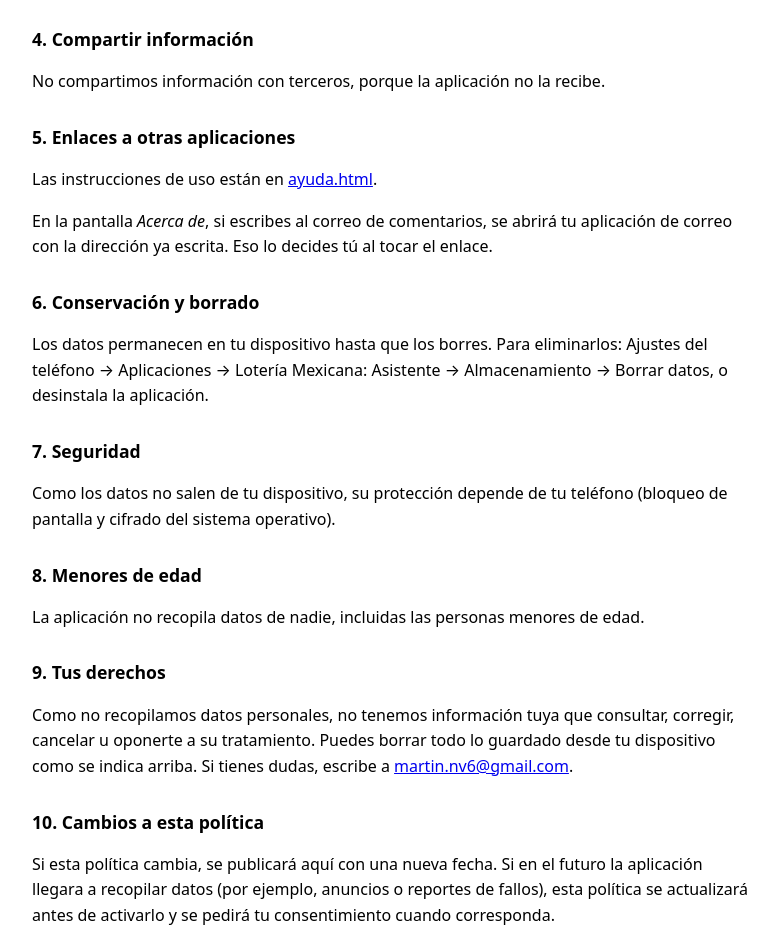
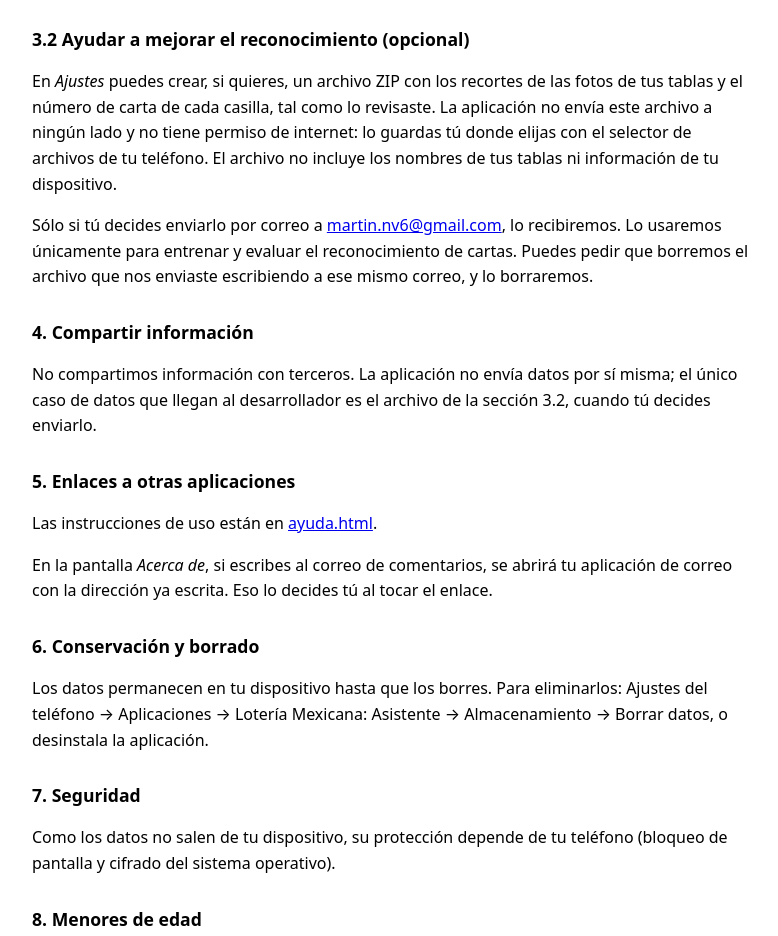
Before and after one commit to martinnv6/loteria-privacidad, a plain HTML site: page index.html in a window 1280 px wide. Shown: the part 1030-1966 px from the top of the page, without its empty margins (248-1026 px from the left). Drawn offline with Linux system fonts and the light colour scheme.

Commit message:
Política: exportación voluntaria de recortes (3.2), compromiso de borrado y fecha

```diff
--- a/index.html
+++ b/index.html
@@ -18,7 +18,7 @@
 <p><strong>Aplicación:</strong> Lotería Mexicana: Asistente (paquete <code>com.martinnv6.loteriamexicana</code>)<br>
 <strong>Responsable:</strong> Martin Navarrete<br>
 <strong>Contacto:</strong> <a href="mailto:martin.nv6@gmail.com">martin.nv6@gmail.com</a><br>
-<strong>Última actualización:</strong> 8 de noviembre de 2026</p>
+<strong>Última actualización:</strong> 16 de noviembre de 2026</p>
 
 <h2>1. Resumen</h2>
 <p>Lotería Mexicana: Asistente funciona completamente sin conexión a internet y no tiene permiso para usarla.
@@ -47,8 +47,18 @@ permiso de cámara. La lectura de números, nombres y dibujos se hace por comple
 de texto de Google ML Kit y un modelo de imágenes incluido en la app). La foto no se envía a ningún servidor; sólo
 se guardan en el teléfono los recortes de las casillas, y se borran al eliminar la tabla.</p>
 
+<h2>3.2 Ayudar a mejorar el reconocimiento (opcional)</h2>
+<p>En <em>Ajustes</em> puedes crear, si quieres, un archivo ZIP con los recortes de las fotos de tus tablas y el número de
+carta de cada casilla, tal como lo revisaste. La aplicación no envía este archivo a ningún lado y no tiene permiso de
+internet: lo guardas tú donde elijas con el selector de archivos de tu teléfono. El archivo no incluye los nombres de
+tus tablas ni información de tu dispositivo.</p>
+<p>Sólo si tú decides enviarlo por correo a <a href="mailto:martin.nv6@gmail.com">martin.nv6@gmail.com</a>, lo
+recibiremos. Lo usaremos únicamente para entrenar y evaluar el reconocimiento de cartas. Puedes pedir que borremos el
+archivo que nos enviaste escribiendo a ese mismo correo, y lo borraremos.</p>
+
 <h2>4. Compartir información</h2>
-<p>No compartimos información con terceros, porque la aplicación no la recibe.</p>
+<p>No compartimos información con terceros. La aplicación no envía datos por sí misma; el único caso de datos que llegan
+al desarrollador es el archivo de la sección 3.2, cuando tú decides enviarlo.</p>
 
 <h2>5. Enlaces a otras aplicaciones</h2>
 <p>Las instrucciones de uso están en <a href="ayuda.html">ayuda.html</a>.</p>
@@ -68,7 +78,7 @@ del sistema operativo).</p>
 
 <h2>9. Tus derechos</h2>
 <p>Como no recopilamos datos personales, no tenemos información tuya que consultar, corregir, cancelar u oponerte
-a su tratamiento. Puedes borrar todo lo guardado desde tu dispositivo como se indica arriba. Si tienes dudas,
+a su tratamiento, salvo el archivo de la sección 3.2 si tú decidiste enviárnoslo. Ese archivo lo puedes pedir que borremos. Puedes borrar todo lo guardado desde tu dispositivo como se indica arriba. Si tienes dudas,
 escribe a <a href="mailto:martin.nv6@gmail.com">martin.nv6@gmail.com</a>.</p>
 
 <h2>10. Cambios a esta política</h2>
```
